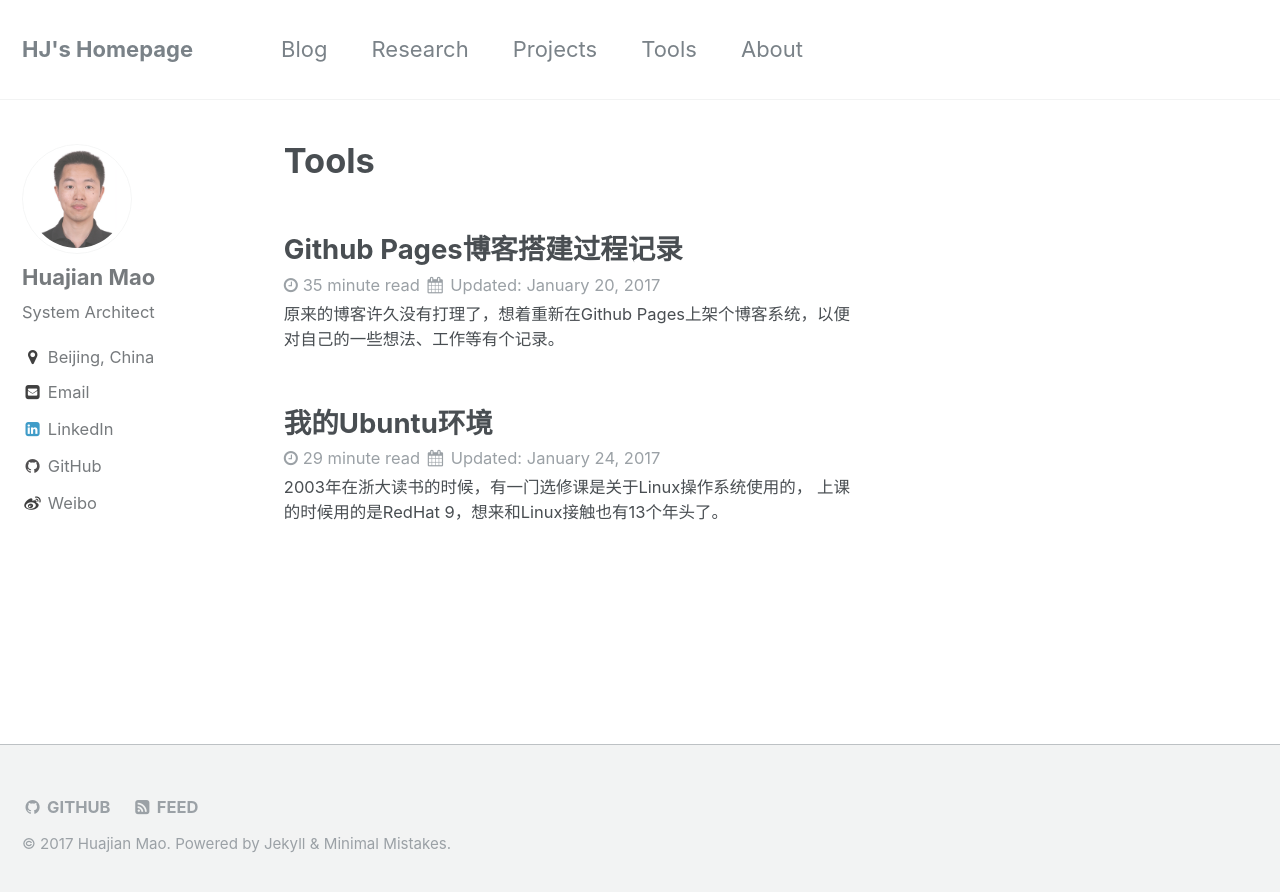
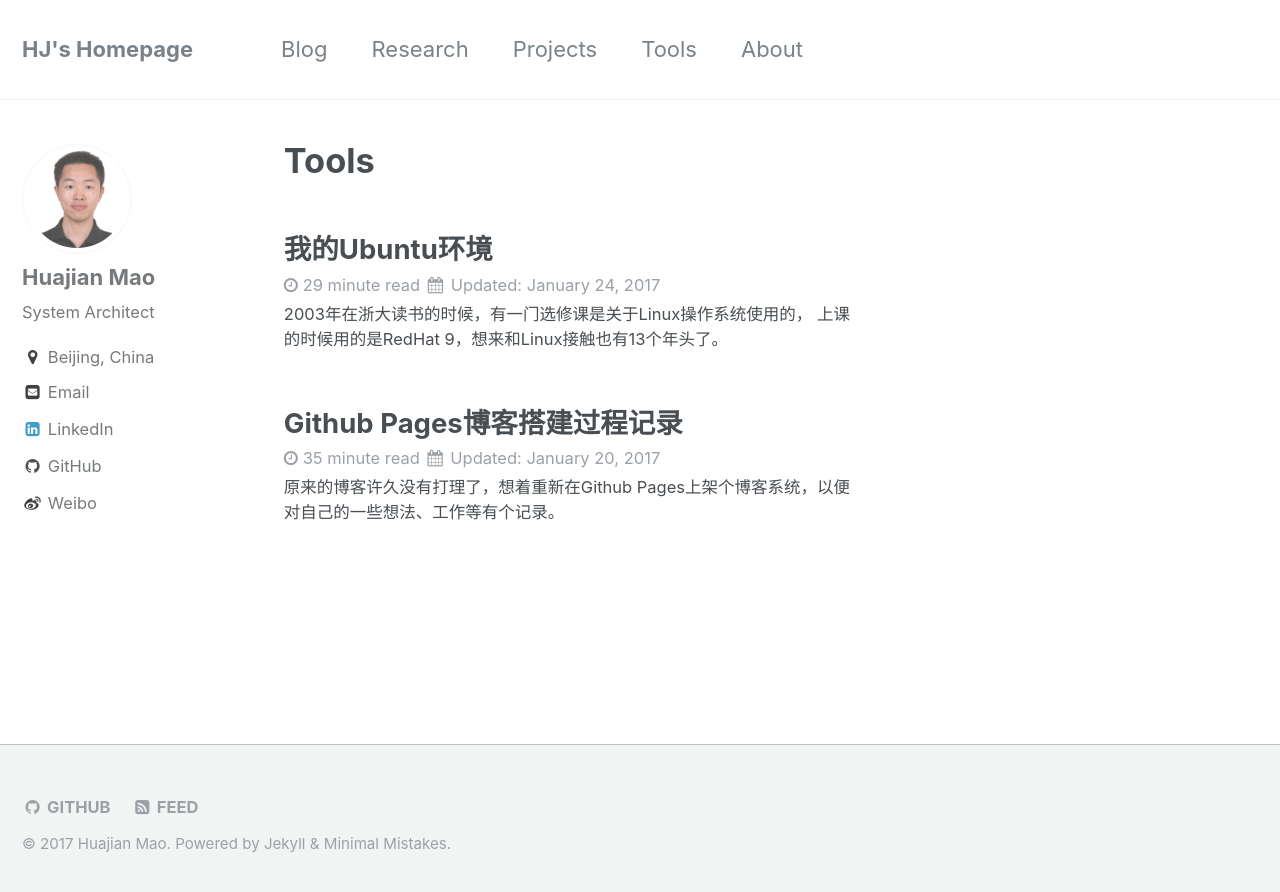
Before and after one commit to adorabler/huajianmao.github.io, a Jekyll site: the page built from _pages/tool-archive.html, in a window 1280 px wide. Shown: the top 892 px of the page. Built offline with Jekyll 4.4.1, drawn with Linux system fonts in a browser that asks for light colours; part of the change alters nothing that is shown.

```diff
--- a/_pages/tool-archive.html
+++ b/_pages/tool-archive.html
@@ -5,6 +5,6 @@ title: "Tools"
 author_profile: true
 ---
 
-{% for post in site.tools %}
+{% for post in site.tools reversed %}
   {% include archive-single.html %}
 {% endfor %}
```
